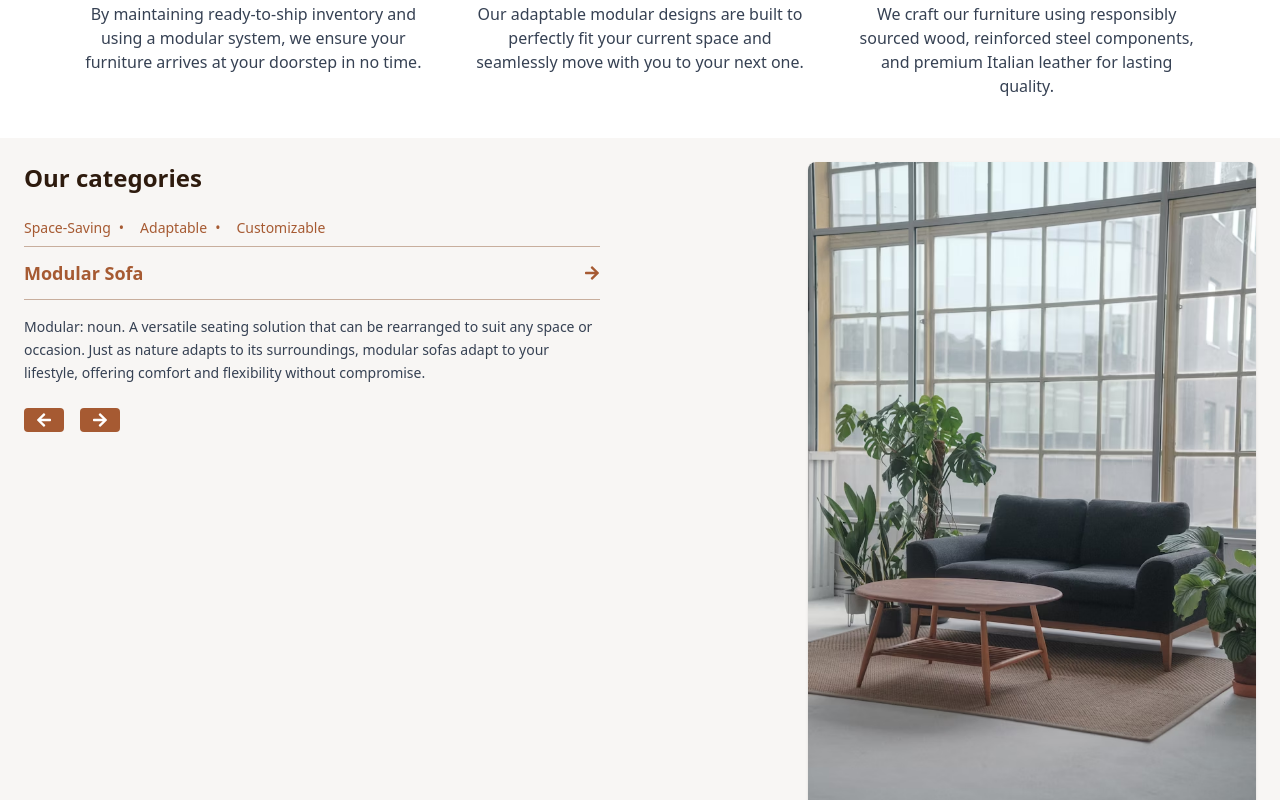
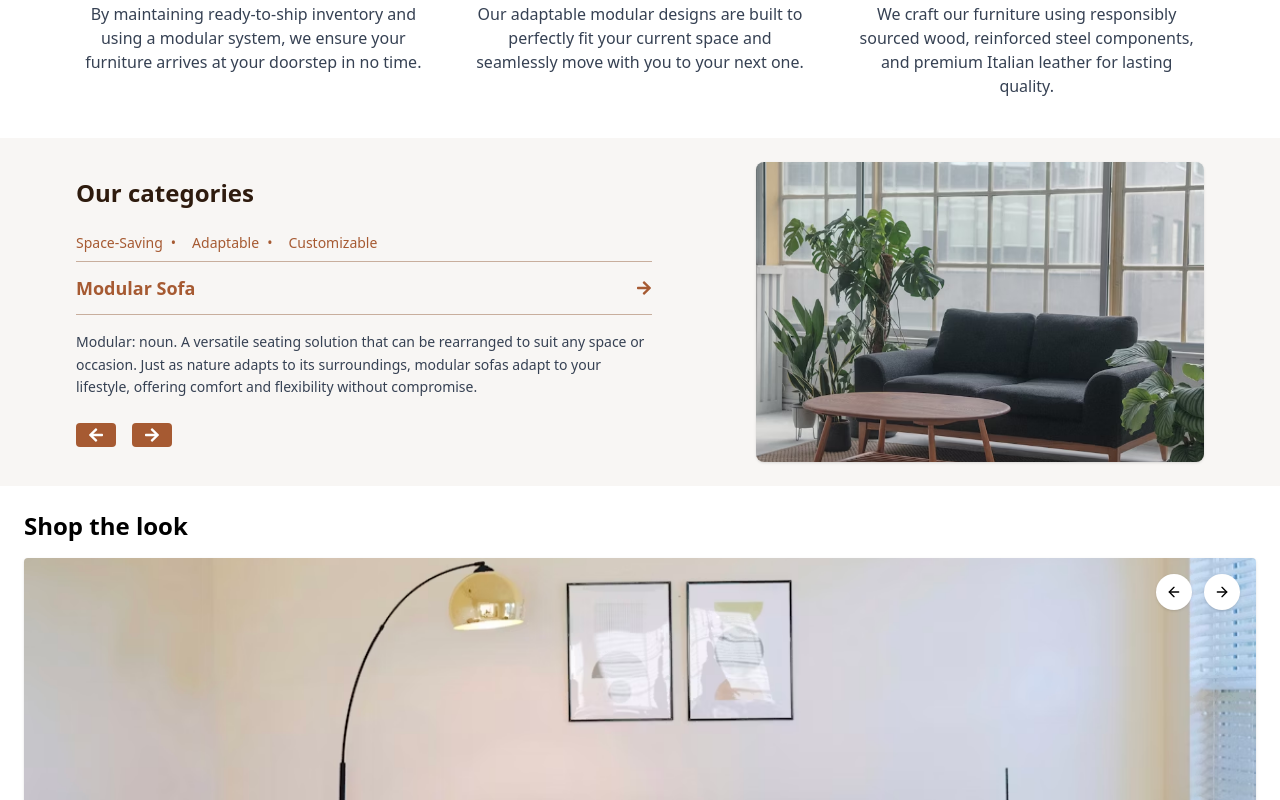
Before and after one commit to deepanshum428/Vinod-furniture-mart-reactjs, a React (Vite) app: page / in a window 1280 px wide. Shown: the part 1440-2240 px from the top of the page. Built offline with nearby package versions, Linux system fonts and the light colour scheme.

Commit message:
align-itme center in main div

```diff
--- a/src/components/CategoriesSection/CategoriesSection.jsx
+++ b/src/components/CategoriesSection/CategoriesSection.jsx
@@ -60,9 +60,9 @@ export default function CategoriesSection() {
   const activeItem = sofaData[activeIndex];
 
   return (
-    <div className="w-full flex flex-col md:flex-row items-stretch justify-between p-6 bg-[#f8f6f4]">
+    <div className="w-full flex flex-col items-center md:flex-row  p-6 bg-[#f8f6f4] justify-around">
       {/* Left Section */}
-      <div className="flex-1 max-w-xl">
+      <div className="flex-1 max-w-xl ">
         <h2 className="text-2xl font-semibold mb-6 text-[#2e1b0e]">
           Our categories
         </h2>
@@ -107,7 +107,7 @@ export default function CategoriesSection() {
       </div>
 
       {/* Right Image */}
-      <div className="flex-1 w-full h-cover mt-8 md:mt-0 max-w-md h-full">
+      <div className="flex-1 w-full h-[300px] h-cover mt-8 md:mt-0 max-w-md ">
         {
           <img
             src={activeItem.image}
```
